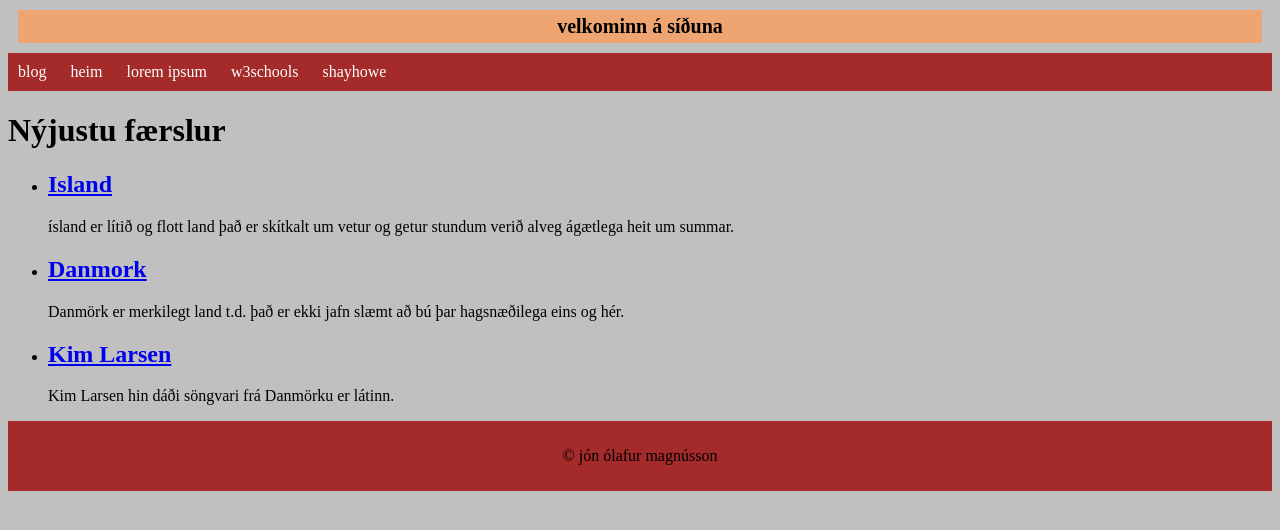
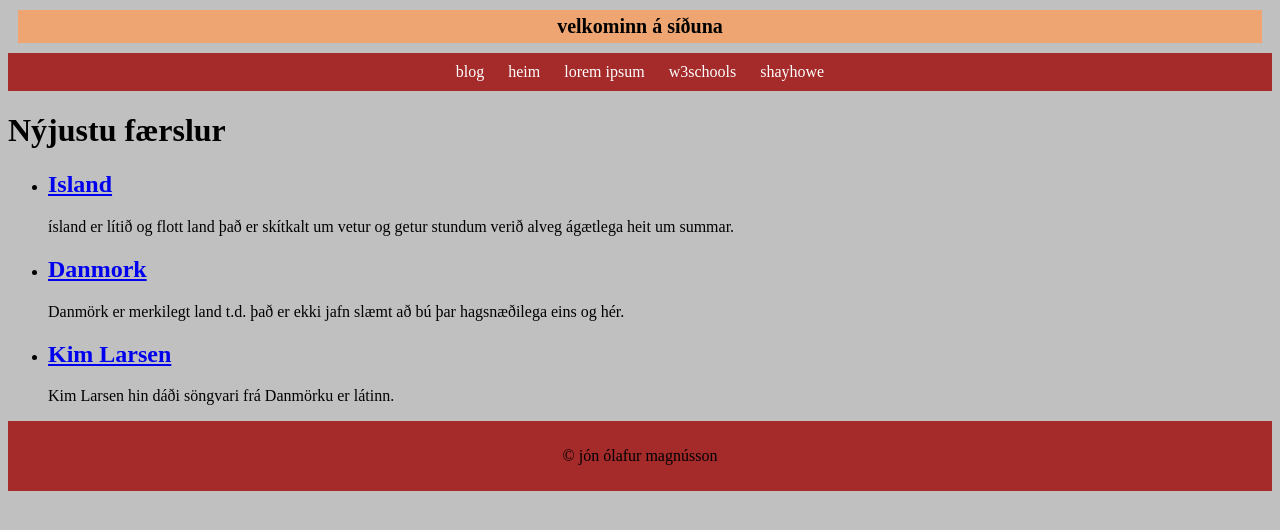
Before and after one commit to jonolimagnus/verk3, a Jekyll site: the page built from blog.html, in a window 1280 px wide. Shown: the top 530 px of the page. Built offline with Jekyll 4.4.1, drawn with Linux system fonts in a browser that asks for light colours.

Commit message:
breytti aðeins linkunum

```diff
--- a/_sass/main.scss
+++ b/_sass/main.scss
@@ -62,7 +62,10 @@ img {
     border: 10px solid gray;
 }
 
-
+.wrapper {
+  text-align:center;
+  margin: 0 auto;
+}
 
 .content {
   text-align:center;
```
Also changed, not shown: 6 other files.
